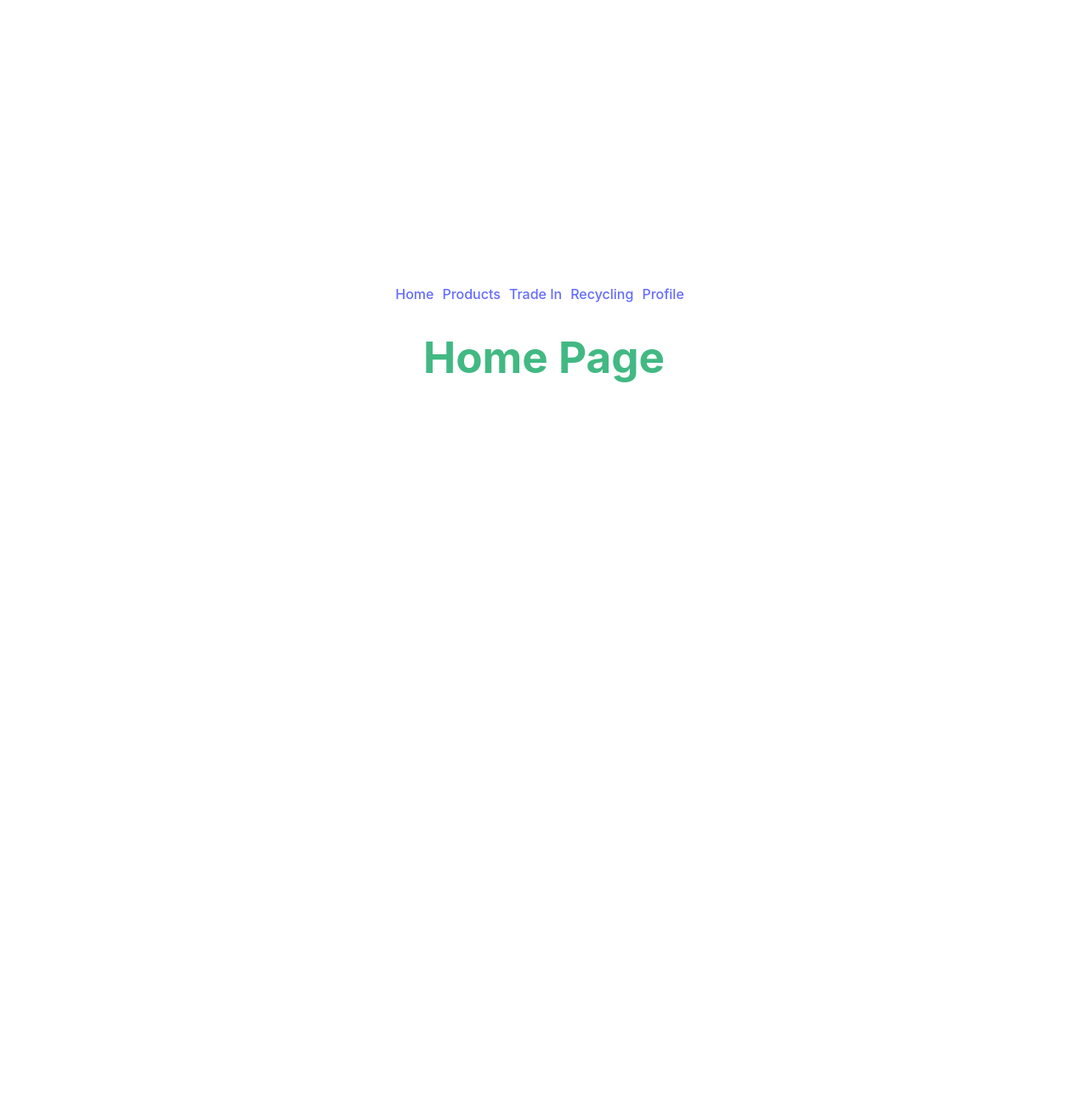
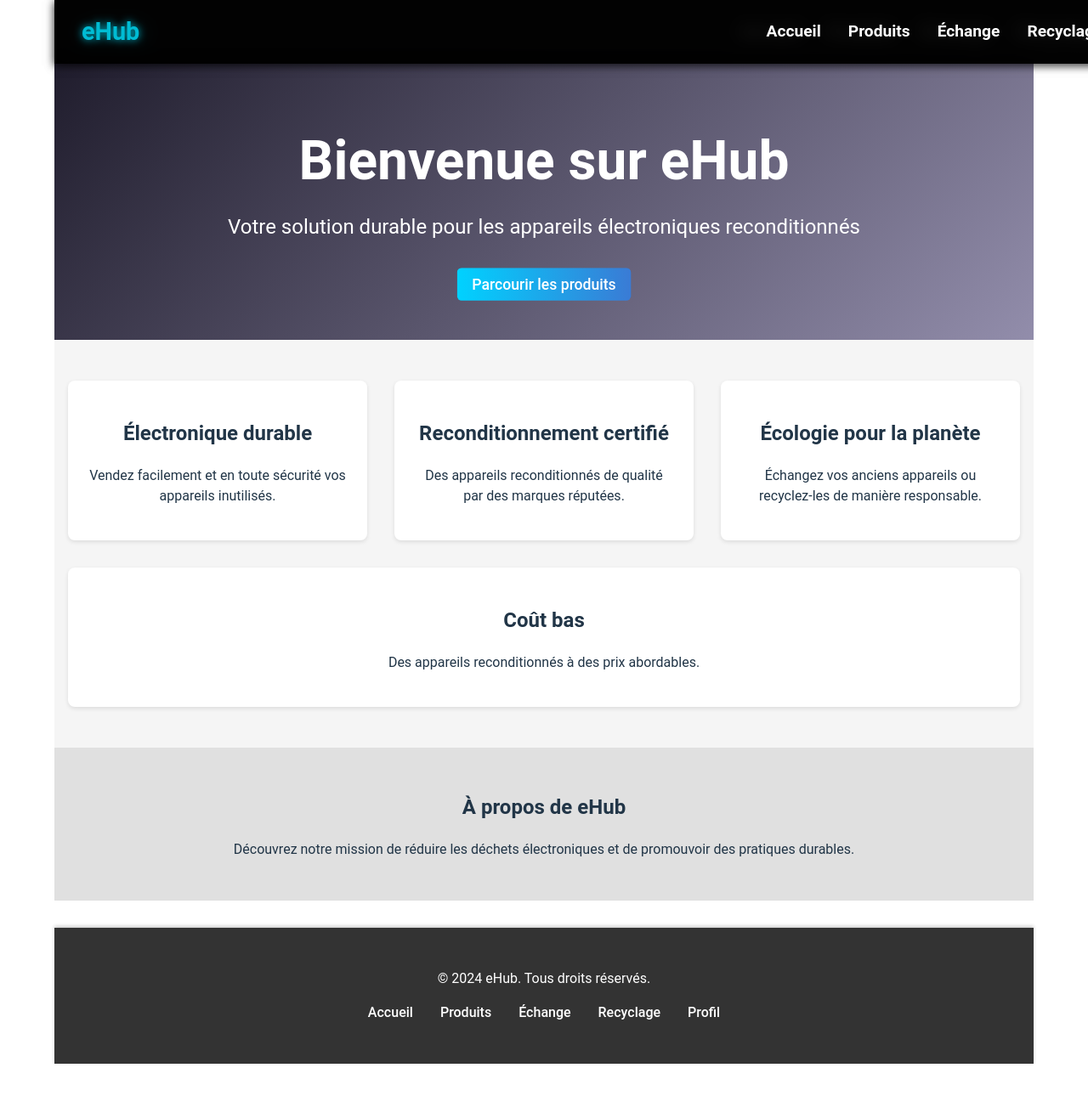
Before and after one commit to Furbanooo/eHub, a Vue app in the folder client/: page / in a window 1280 px wide. Shown: the top 1290 px of the page at 85% size. Before the commit the page ends 800 px from the top, so only its background shows below. Built offline with nearby package versions, Linux system fonts and the light colour scheme; the HTML template or start-up script is replaced by a standard one.

Commit message:
front end

```diff
--- a/client/src/App.vue
+++ b/client/src/App.vue
@@ -1,37 +1,17 @@
 <template>
   <div id="app">
-    <nav>
-      <ul>
-        <li><router-link to="/">Home</router-link></li>
-        <li><router-link to="/products">Products</router-link></li>
-        <li><router-link to="/trade-in">Trade In</router-link></li>
-        <li><router-link to="/recycling">Recycling</router-link></li>
-        <li><router-link to="/profile">Profile</router-link></li>
-      </ul>
-    </nav>
+    <Navbar />
     <router-view></router-view>
   </div>
 </template>
 
 <script>
+import Navbar from './components/Navbar.vue';
+
 export default {
   name: 'App',
+  components: {
+    Navbar
+  }
 };
 </script>
-
-<style>
-/* Add some basic styling */
-nav {
-  margin-bottom: 20px;
-}
-
-ul {
-  list-style-type: none;
-  padding: 0;
-}
-
-li {
-  display: inline;
-  margin-right: 10px;
-}
-</style>
--- /dev/null
+++ b/client/src/components/Button.vue
@@ -0,0 +1,43 @@
+<template>
+    <button class="button" :class="type" @click="handleClick">
+      <slot></slot>
+    </button>
+  </template>
+
+  <script>
+  export default {
+    name: 'Button',
+    props: {
+      type: {
+        type: String,
+        default: 'primary'
+      }
+    },
+    methods: {
+      handleClick() {
+        this.$emit('click');
+      }
+    }
+  };
+  </script>
+
+  <style scoped>
+  .button {
+    padding: 0.5rem 1rem;
+    border: none;
+    border-radius: 5px;
+    cursor: pointer;
+    font-size: 1rem;
+  }
+  .primary {
+    background-color: #007bff;
+    color: white;
+  }
+  .secondary {
+    background-color: #6c757d;
+    color: white;
+  }
+  .button:hover {
+    opacity: 0.8;
+  }
+  </style>
--- /dev/null
+++ b/client/src/components/Footer.vue
@@ -0,0 +1,54 @@
+<template>
+    <footer class="footer">
+      <p>&copy; 2024 eHub. Tous droits réservés.</p>
+      <ul class="footer-menu">
+        <li><router-link to="/">Accueil</router-link></li>
+        <li><router-link to="/products">Produits</router-link></li>
+        <li><router-link to="/trade-in">Échange</router-link></li>
+        <li><router-link to="/recycling">Recyclage</router-link></li>
+        <li><router-link to="/profile">Profil</router-link></li>
+      </ul>
+    </footer>
+  </template>
+
+  <script>
+  export default {
+    name: 'Footer',
+  };
+  </script>
+
+  <style scoped>
+  .footer {
+    background: rgba(0, 0, 0, 0.8);
+    color: white;
+    padding: 2rem;
+    text-align: center;
+    box-shadow: 0 -2px 4px rgba(0, 0, 0, 0.2);
+    margin-top: 2rem;
+  }
+
+  .footer-menu {
+    list-style: none;
+    padding: 0;
+    display: flex;
+    justify-content: center;
+    gap: 2rem;
+    margin-top: 1rem;
+  }
+
+  .footer-menu li {
+    margin: 0;
+  }
+
+  .footer-menu a {
+    color: white;
+    text-decoration: none;
+    font-size: 1rem;
+    transition: color 0.3s;
+  }
+
+  .footer-menu a:hover {
+    color: #00bcd4;
+    text-shadow: 0 0 5px #00bcd4;
+  }
+  </style>
--- /dev/null
+++ b/client/src/components/Navbar.vue
@@ -0,0 +1,66 @@
+<template>
+    <nav class="navbar">
+      <div class="logo">eHub</div>
+      <ul class="navbar-menu">
+        <li><router-link to="/">Accueil</router-link></li>
+        <li><router-link to="/products">Produits</router-link></li>
+        <li><router-link to="/trade-in">Échange</router-link></li>
+        <li><router-link to="/recycling">Recyclage</router-link></li>
+        <li><router-link to="/profile">Profil</router-link></li>
+      </ul>
+    </nav>
+  </template>
+
+  <script>
+  export default {
+    name: 'Navbar',
+  };
+  </script>
+
+  <style scoped>
+  .navbar {
+    background: rgba(0, 0, 0, 0.9);
+    padding: 1rem 2rem;
+    display: flex;
+    justify-content: space-between;
+    align-items: center;
+    position: fixed;
+    width: 100%;
+    top: 0;
+    z-index: 1000;
+    box-shadow: 0 2px 10px rgba(0, 0, 0, 0.5);
+    backdrop-filter: blur(10px);
+  }
+
+  .logo {
+    font-size: 1.8rem;
+    font-weight: bold;
+    color: #00bcd4;
+    text-shadow: 0 0 10px #00bcd4;
+  }
+
+  .navbar-menu {
+    list-style: none;
+    display: flex;
+    gap: 2rem;
+    margin: 0;
+    padding: 0;
+  }
+
+  .navbar-menu li {
+    margin: 0;
+  }
+
+  .navbar-menu a {
+    color: white;
+    text-decoration: none;
+    font-size: 1.2rem;
+    font-weight: bold;
+    transition: color 0.3s, text-shadow 0.3s;
+  }
+
+  .navbar-menu a:hover {
+    color: #00bcd4;
+    text-shadow: 0 0 5px #00bcd4;
+  }
+  </style>
--- a/client/src/router/index.js
+++ b/client/src/router/index.js
@@ -1,12 +1,12 @@
 import { createRouter, createWebHistory } from 'vue-router';
-import home from '../views/home.vue';
+import Home from '../views/home.vue';
 import Products from '../views/Products.vue';
 import TradeIn from '../views/TradeIn.vue';
 import Recycling from '../views/Recycling.vue';
 import Profile from '../views/Profile.vue';
 
 const routes = [
-  { path: '/', name: 'home', component: home },
+  { path: '/', name: 'Home', component: Home },
   { path: '/products', name: 'Products', component: Products },
   { path: '/trade-in', name: 'TradeIn', component: TradeIn },
   { path: '/recycling', name: 'Recycling', component: Recycling },
--- a/client/src/views/home.vue
+++ b/client/src/views/home.vue
@@ -1,17 +1,147 @@
 <template>
-    <div>
-      <h1>Home Page</h1>
+  <div class="landing-page">
+    <Navbar />
+    <header class="hero-section">
+      <h1 class="hero-title">Bienvenue sur eHub</h1>
+      <p class="hero-subtitle">Votre solution durable pour les appareils électroniques reconditionnés</p>
+      <Button class="cta-button" type="primary" @click="goToProducts">Parcourir les produits</Button>
+    </header>
+    <section class="features">
+      <div class="feature">
+        <h2>Électronique durable</h2>
+        <p>Vendez facilement et en toute sécurité vos appareils inutilisés.</p>
+      </div>
+      <div class="feature">
+        <h2>Reconditionnement certifié</h2>
+        <p>Des appareils reconditionnés de qualité par des marques réputées.</p>
+      </div>
+      <div class="feature">
+        <h2>Écologie pour la planète</h2>
+        <p>Échangez vos anciens appareils ou recyclez-les de manière responsable.</p>
+      </div>
+      <div class="feature">
+        <h2>Coût bas</h2>
+        <p>Des appareils reconditionnés à des prix abordables.</p>
+      </div>
+    </section>
+    <section class="about">
+      <h2>À propos de eHub</h2>
+      <p>Découvrez notre mission de réduire les déchets électroniques et de promouvoir des pratiques durables.</p>
+    </section>
+    <Footer />
   </div>
 </template>
 
 <script>
+import Navbar from '../components/Navbar.vue';
+import Button from '../components/Button.vue';
+import Footer from '../components/Footer.vue';
+
 export default {
-    name: 'home',
+  name: 'LandingPage',
+  components: {
+    Navbar,
+    Button,
+    Footer
+  },
+  methods: {
+    goToProducts() {
+      this.$router.push('/products');
+    }
+  }
 };
 </script>
 
 <style scoped>
-  h1 {
-    color: #42b983;
+.landing-page {
+  font-family: 'Roboto', sans-serif;
+}
+
+.hero-section {
+  background: linear-gradient(135deg, #1f1c2c, #928dab);
+  color: white;
+  text-align: center;
+  padding: 3rem 1rem;
+  position: relative;
+}
+
+.hero-title {
+  font-size: 4rem;
+  margin-bottom: 1rem;
+  animation: fadeInDown 1s;
+}
+
+.hero-subtitle {
+  font-size: 1.5rem;
+  margin-bottom: 2rem;
+  animation: fadeInUp 1s;
+}
+
+.cta-button {
+  animation: pulse 2s infinite;
+  background: linear-gradient(90deg, #00d2ff, #3a7bd5);
+}
+
+.features {
+  display: flex;
+  justify-content: space-around;
+  flex-wrap: wrap;
+  padding: 2rem 0;
+  background: #f5f5f5;
+}
+
+.feature {
+  background: white;
+  box-shadow: 0 2px 5px rgba(0, 0, 0, 0.1);
+  border-radius: 8px;
+  padding: 1.5rem;
+  text-align: center;
+  margin: 1rem;
+  flex: 1 1 calc(25% - 2rem);
+  transition: transform 0.3s;
+}
+
+.feature:hover {
+  transform: translateY(-10px);
+}
+
+.about {
+  background: #e0e0e0;
+  padding: 2rem 1rem;
+  text-align: center;
+}
+
+@keyframes fadeInDown {
+  from {
+    opacity: 0;
+    transform: translateY(-20px);
+  }
+  to {
+    opacity: 1;
+    transform: translateY(0);
+  }
+}
+
+@keyframes fadeInUp {
+  from {
+    opacity: 0;
+    transform: translateY(20px);
+  }
+  to {
+    opacity: 1;
+    transform: translateY(0);
+  }
+}
+
+@keyframes pulse {
+  0% {
+    transform: scale(1);
+  }
+  50% {
+    transform: scale(1.1);
+  }
+  100% {
+    transform: scale(1);
+  }
 }
 </style>
```
Lines whose indentation alone changed are shown as unchanged.
